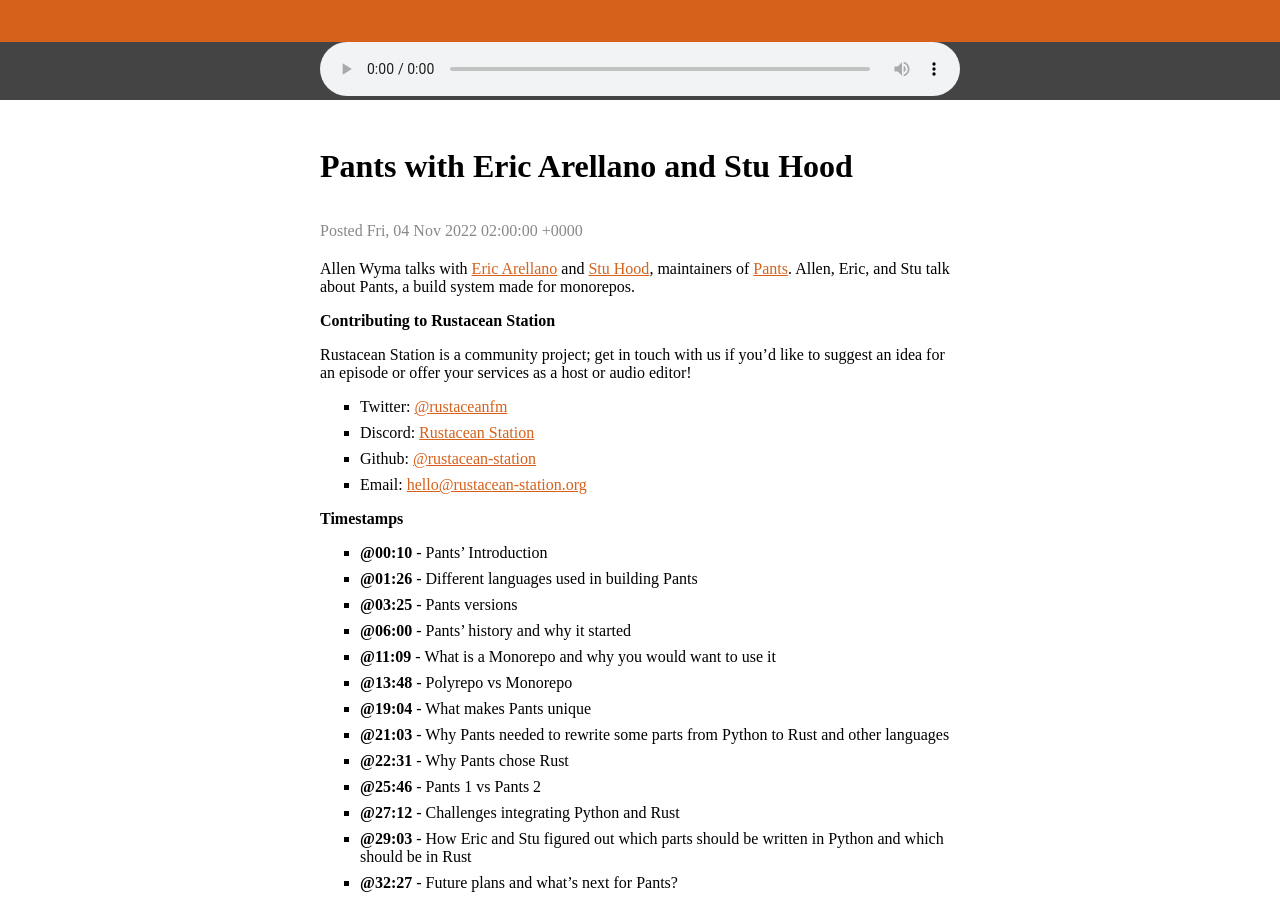
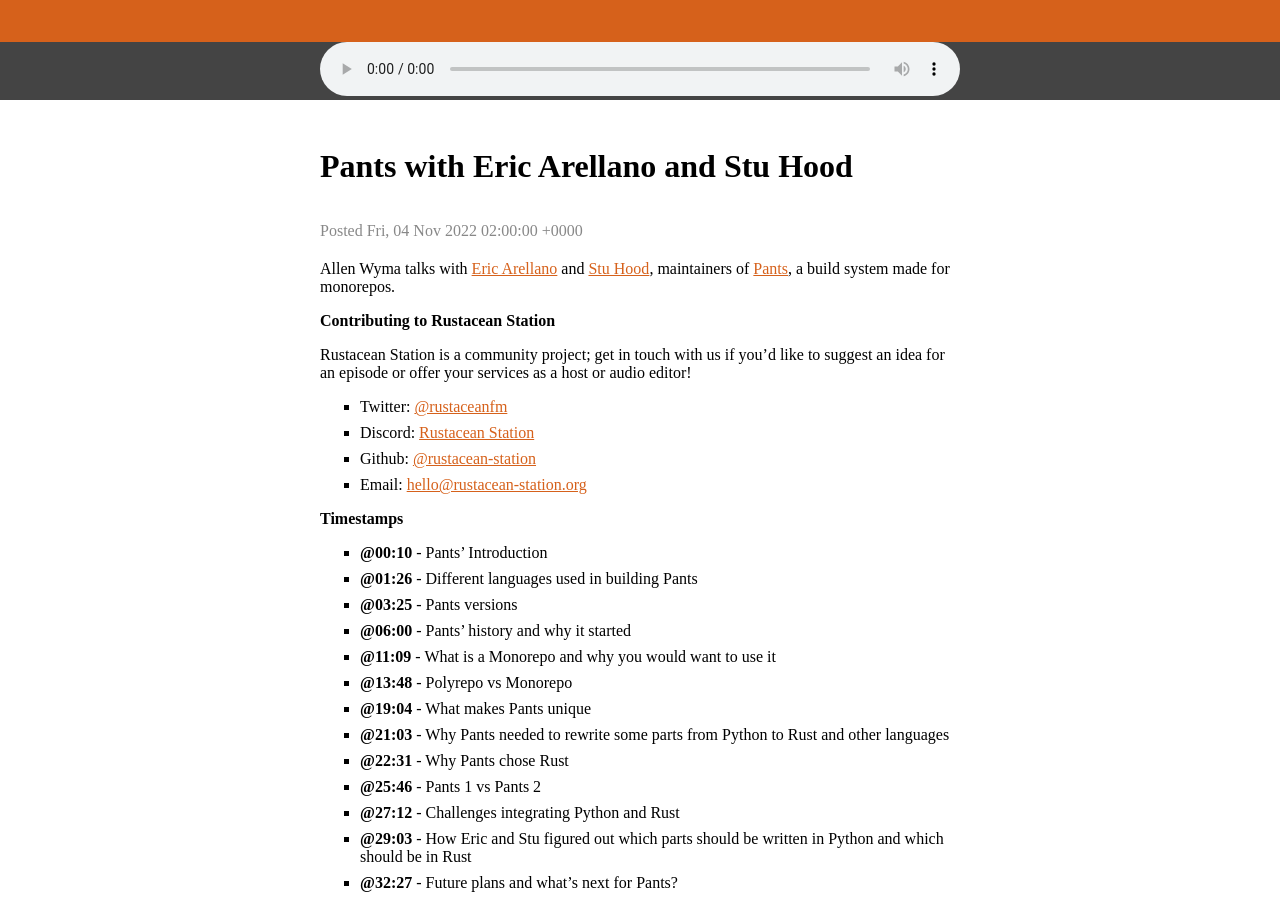
Before and after one commit to rustacean-station/rustacean-station.org, a Jekyll site: the page built from _episodes/interviews/2022-11-04-eric-arellano-stu-hood.md, in a window 1280 px wide and 900 px high, scrolled down 403 px. Built offline with Jekyll 4.4.1, drawn with Linux system fonts in a browser that asks for light colours.

Commit message:
Update _episodes/interviews/2022-11-04-eric-arellano-stu-hood.md
Co-authored-by: Jon Gjengset <jon@thesquareplanet.com>

```diff
--- a/_episodes/interviews/2022-11-04-eric-arellano-stu-hood.md
+++ b/_episodes/interviews/2022-11-04-eric-arellano-stu-hood.md
@@ -6,7 +6,7 @@
 length: "40557086"
 #reddit: (leave blank on initial publish, amend with link and uncomment this line after Reddit thread has been posted)
 ---
-Allen Wyma talks with [Eric Arellano](https://www.linkedin.com/in/arellanoeric) and [Stu Hood](https://twitter.com/stuhood), maintainers of [Pants](https://www.pantsbuild.org/). Allen, Eric, and Stu talk about Pants, a build system made for monorepos.
+Allen Wyma talks with [Eric Arellano](https://www.linkedin.com/in/arellanoeric) and [Stu Hood](https://twitter.com/stuhood), maintainers of [Pants](https://www.pantsbuild.org/), a build system made for monorepos.
 
 ## Contributing to Rustacean Station
 
```
